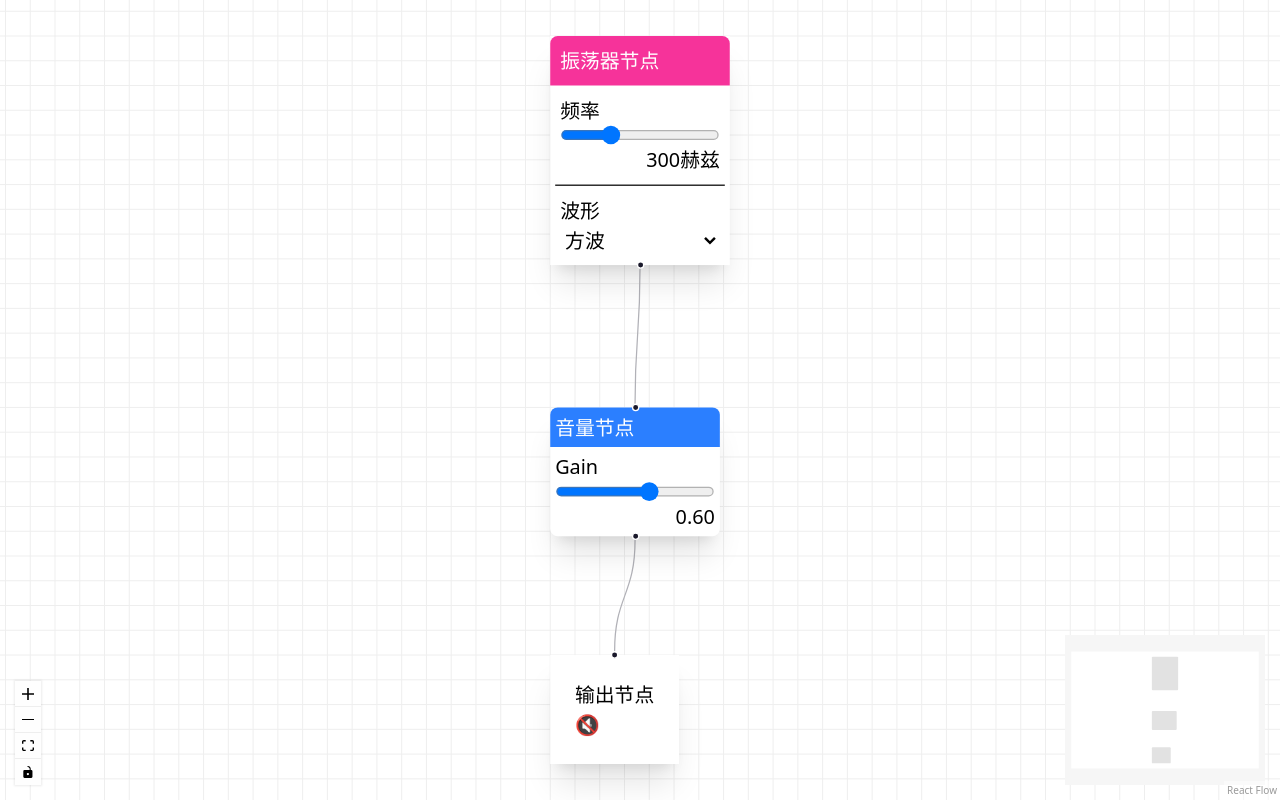
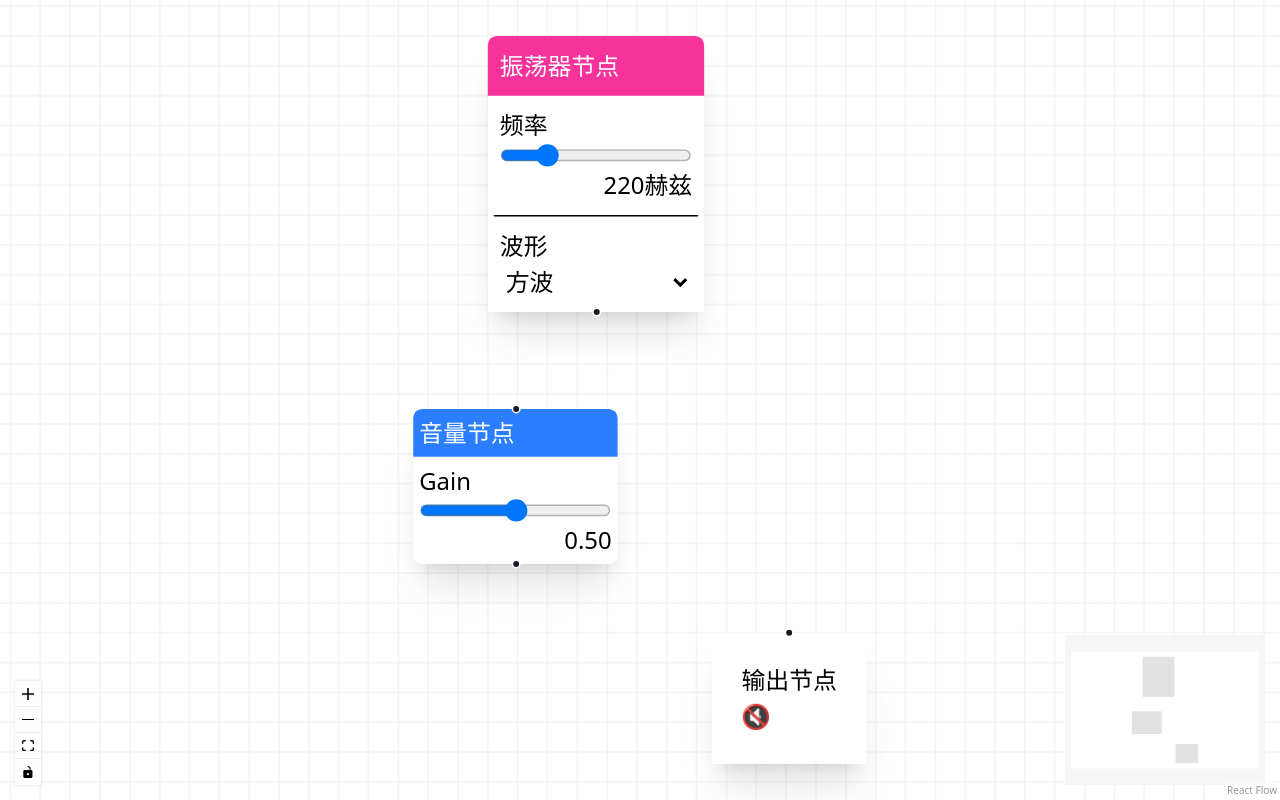
Before and after one commit to XieZongChen/toy-audio-flow, a React (Vite) app: page / in a window 1280 px wide. Built offline with nearby package versions, Linux system fonts and the light colour scheme.

Commit message:
feat: audio connect 逻辑接入

```diff
--- a/src/App.tsx
+++ b/src/App.tsx
@@ -1,11 +1,12 @@
 import {
+  Node,
+  Edge,
   addEdge,
   Background,
   BackgroundVariant,
   Connection,
   Controls,
   MiniMap,
-  OnConnect,
   ReactFlow,
   useEdgesState,
   useNodesState,
@@ -14,22 +15,30 @@ import '@xyflow/react/dist/style.css';
 import { OscillatorNode } from './components/OscillatorNode';
 import { VolumeNode } from './components/VolumeNode';
 import { OutputNode } from './components/OutputNode';
+import { connect } from './audio';
 
-const initialNodes = [
+const initialNodes: Node[] = [
   {
-    id: '1',
-    position: { x: 0, y: 0 },
-    data: { frequency: 300, type: 'square' },
+    id: 'a',
     type: 'osc',
+    data: { frequency: 220, type: 'square' },
+    position: { x: 200, y: 0 },
   },
-  { id: '2', position: { x: 0, y: 300 }, data: { gain: 0.6 }, type: 'volume' },
-  { id: '3', position: { x: 0, y: 500 }, data: {}, type: 'out' },
+  {
+    id: 'b',
+    type: 'volume',
+    data: { gain: 0.5 },
+    position: { x: 150, y: 250 },
+  },
+  {
+    id: 'c',
+    type: 'out',
+    data: {},
+    position: { x: 350, y: 400 },
+  },
 ];
 
-const initialEdges = [
-  { id: 'e1-2', source: '1', target: '2' },
-  { id: 'e2-3', source: '2', target: '3' },
-];
+const initialEdges: Edge[] = [];
 
 const nodeTypes = {
   osc: OscillatorNode,
@@ -42,6 +51,7 @@ export default function App() {
   const [edges, setEdges, onEdgesChange] = useEdgesState(initialEdges);
 
   const onConnect = (params: Connection) => {
+    connect(params.source, params.target);
     setEdges((eds) => addEdge(params, eds));
   };
 
```
